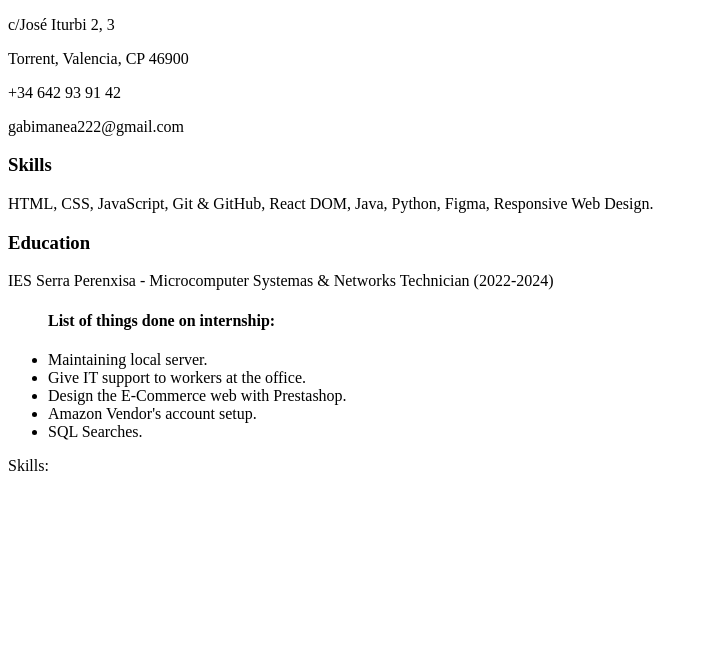
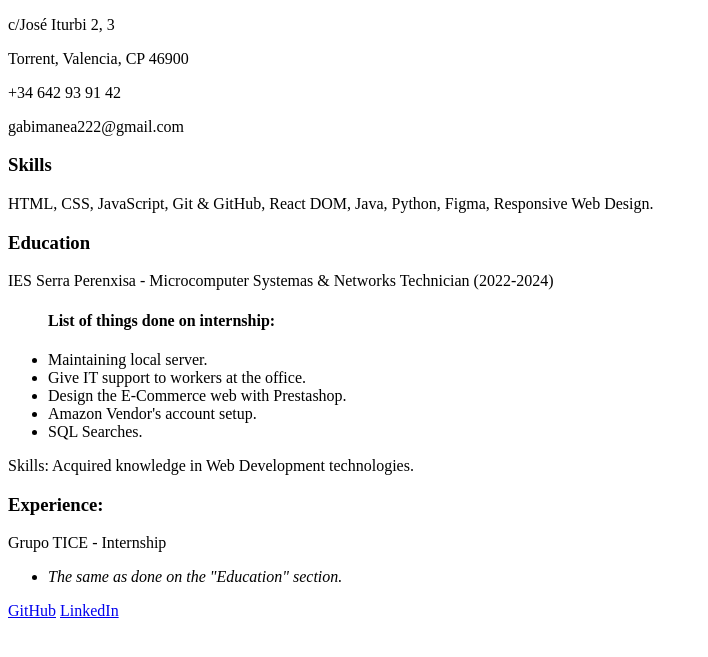
Before and after one commit to G4DM/roadmapsh-cv, a plain HTML site: page index.html in a window 1280 px wide. Shown: the part 105-762 px from the top of the page, without its empty margins (0-708 px from the left). Drawn offline with Linux system fonts and the light colour scheme.

Commit message:
Finished CV

```diff
--- a/index.html
+++ b/index.html
@@ -2,9 +2,15 @@
 <html lang="en">
 <head>
 
+  <meta name="author" content="Gabriel Daniel Manea">
+  <meta name="robots" content="index, follow">
+
   <meta charset="UTF-8">
-  <meta name="viewport" content="width=device-width, initial-scale=1.0">
+  <meta name="viewport" content="width=device-width, initial-scale=1">
+  <link rel="icon" href="./icon.webp" type="image/x-icon">
   <title>Gabriel Daniel Manea</title>
+
+
 </head>
 <body>
 
@@ -40,12 +46,26 @@
         <li>Amazon Vendor's account setup.</li>
         <li>SQL Searches.</li>
       </ul>
-      <p>Skills: </p>
+      <p>Skills: Acquired knowledge in Web Development technologies.</p>
     </article>
   </section>
 
   <section>
-    <h3></h3>
+    <h3>Experience:</h3>
+
+    <p>
+      Grupo TICE - Internship
+    </p>
+    <ul>
+      <li><i>The same as done on the "Education" section.</i></li>
+    </ul>
+  </section>
+
+  <section>
+    <article>
+      <span><a href="https://www.github.com/G4DM">GitHub</a></span>
+      <span><a href="https://www.linkedin.com/gabriel-daniel-manea">LinkedIn</a></span>
+    </article>
   </section>
 
 </body>
```
